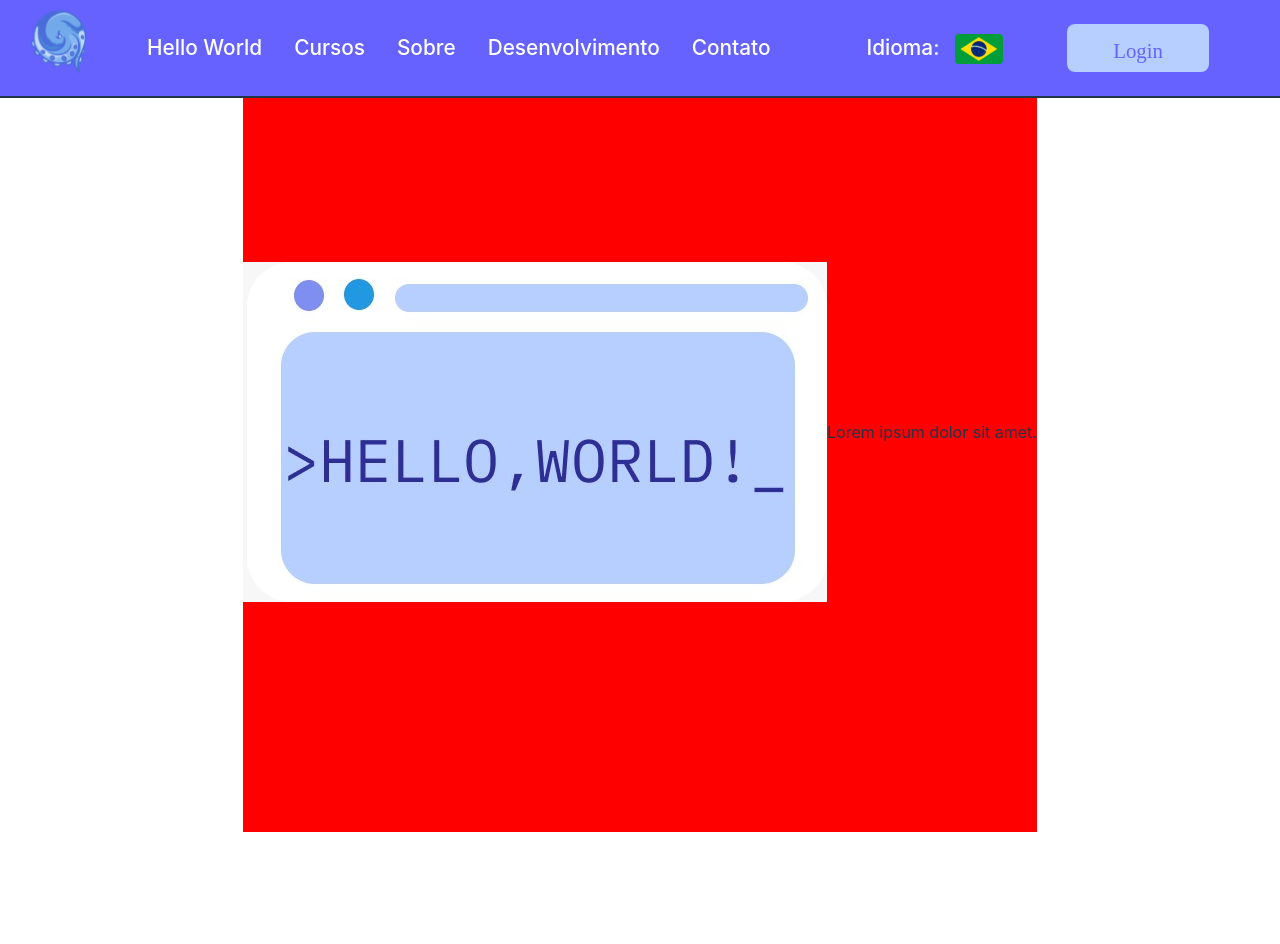
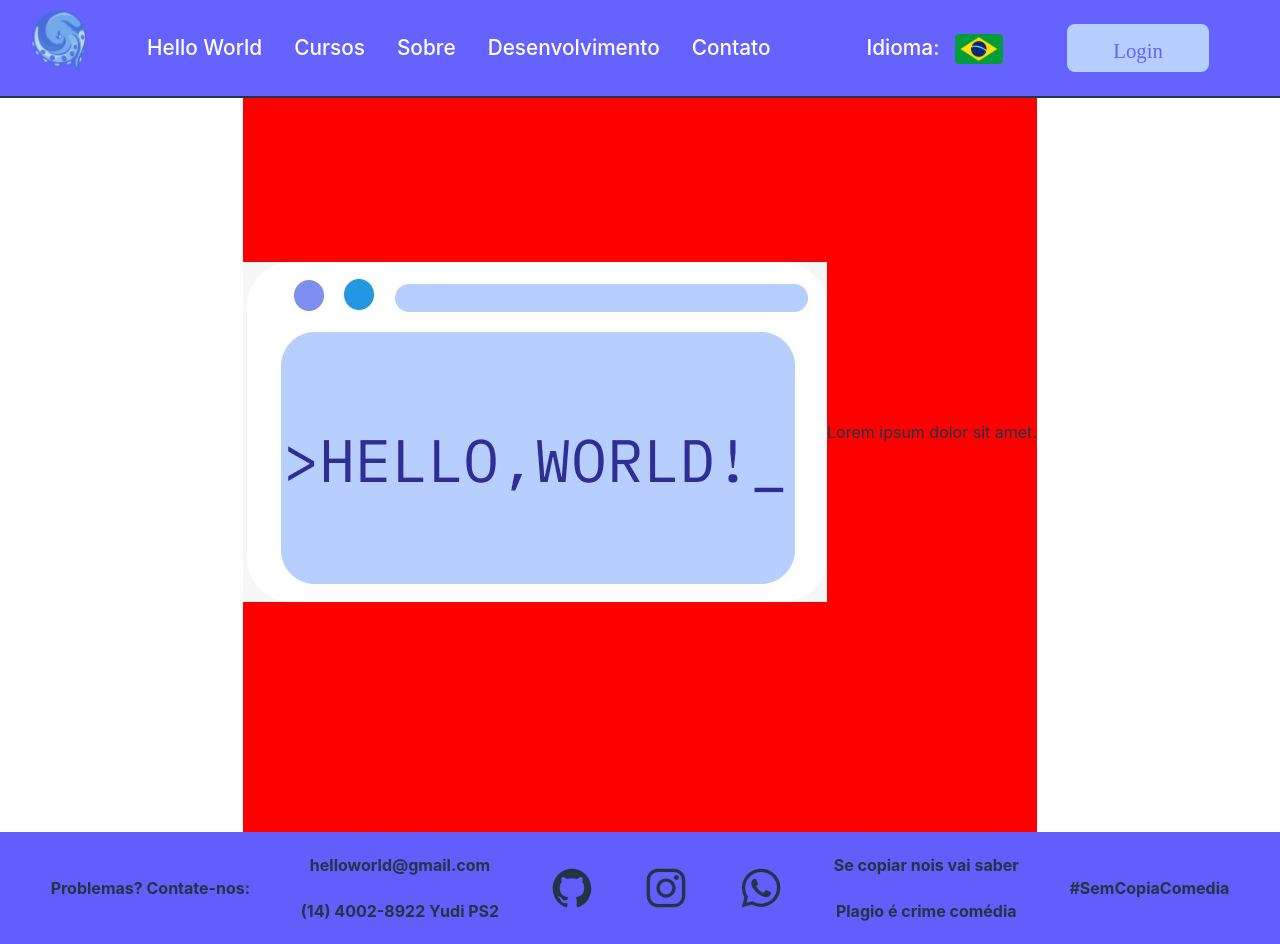
Before and after one commit to RenanFernandoRuiz/HelloWorld, a React (Vite) app in the folder client/: page / in a window 1280 px wide. Both pictures are taken after a click on the link "Hello World". Before the commit the page ends 864 px from the top, so only its background shows below. Built offline with nearby package versions, Linux system fonts and the light colour scheme.

Commit message:
footer concluido

```diff
--- a/client/index.html
+++ b/client/index.html
@@ -4,6 +4,8 @@
     <meta charset="UTF-8" />
     <link rel="icon" type="image/svg+xml" href="/logo.svg" />
     <meta name="viewport" content="width=device-width, initial-scale=1.0" />
+    <script type="module" src="https://unpkg.com/ionicons@7.1.0/dist/ionicons/ionicons.esm.js"></script>
+<script nomodule src="https://unpkg.com/ionicons@7.1.0/dist/ionicons/ionicons.js"></script>
     <title>HelloWorld</title>
   </head>
   <body>
--- a/client/src/App.jsx
+++ b/client/src/App.jsx
@@ -1,5 +1,6 @@
 import "./App.css";
 import Container from "./components/container/container";
+import { Footer } from "./components/footer/footer";
 import Header from "./components/header/header";
 
 function App() {
@@ -7,6 +8,7 @@ function App() {
     <>
       <Header />
       <Container />
+      <Footer />
     </>
   );
 }
--- a/client/src/components/footer/footer.jsx
+++ b/client/src/components/footer/footer.jsx
@@ -1,9 +1,27 @@
-import React from 'react'
+import React from "react";
+import styles from "./footer.module.css"
 
-export const footer = () => {
+export const Footer = () => {
   return (
-    <div>
-        <h1>hello</h1>
+    <div className={styles.footer}>
+      <h4>Problemas? Contate-nos:</h4>
+
+      <div>
+        <h4>helloworld@gmail.com</h4>
+        <h4>(14) 4002-8922    Yudi PS2</h4>
+      </div>
+
+      <ion-icon name="logo-github"></ion-icon>
+      <ion-icon name="logo-instagram"></ion-icon>
+      <ion-icon name="logo-whatsapp"></ion-icon>
+
+      <div>
+        <h4>Se copiar nois vai saber</h4>
+        <h4>Plagio é crime comédia</h4>
+      </div>
+
+      <h4>#SemCopiaComedia</h4>
+
     </div>
-  )
-}
+  );
+};
--- a/client/src/components/footer/footer.module.css
+++ b/client/src/components/footer/footer.module.css
@@ -0,0 +1,12 @@
+.footer {
+  display: flex;
+  position: absolute;
+  background-color: #625EFB;
+  align-items: center;
+  justify-content: space-evenly;
+  right: 0;
+  left: 0;
+}
+ion-icon{
+    font-size: 44px;
+}
```
